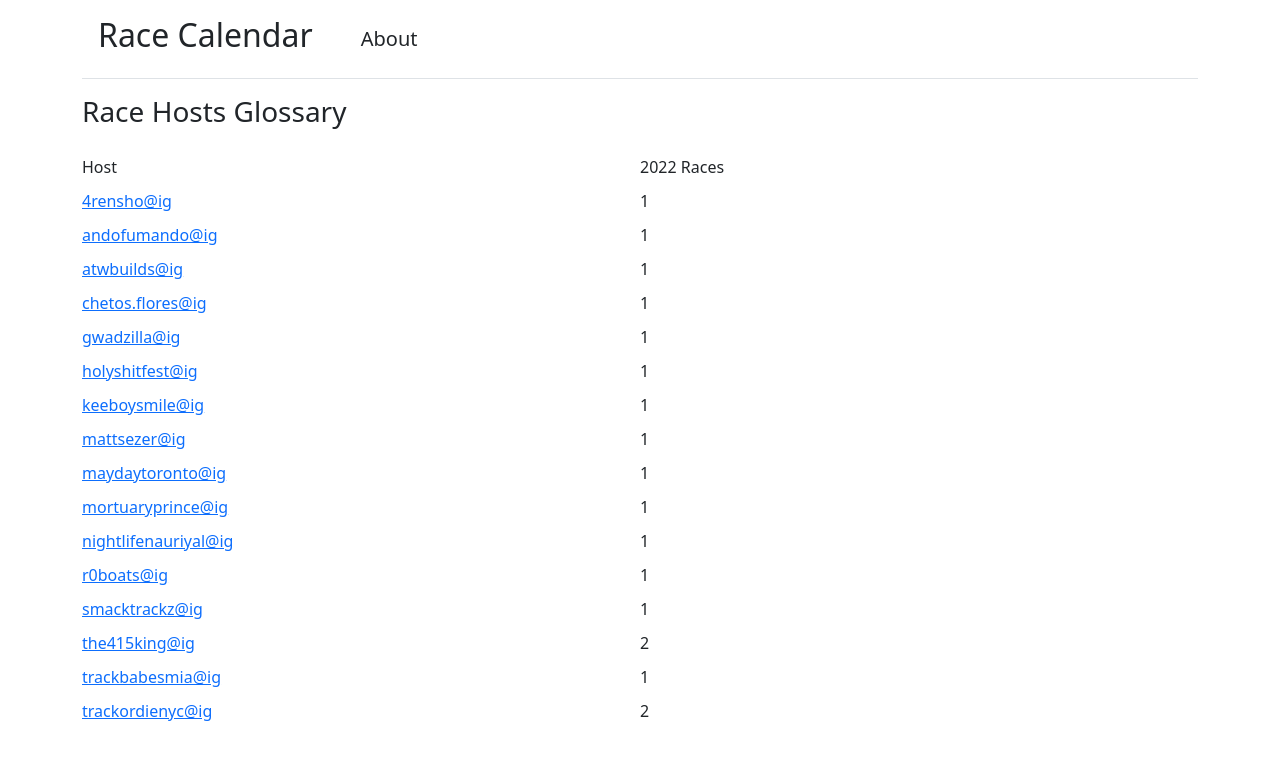
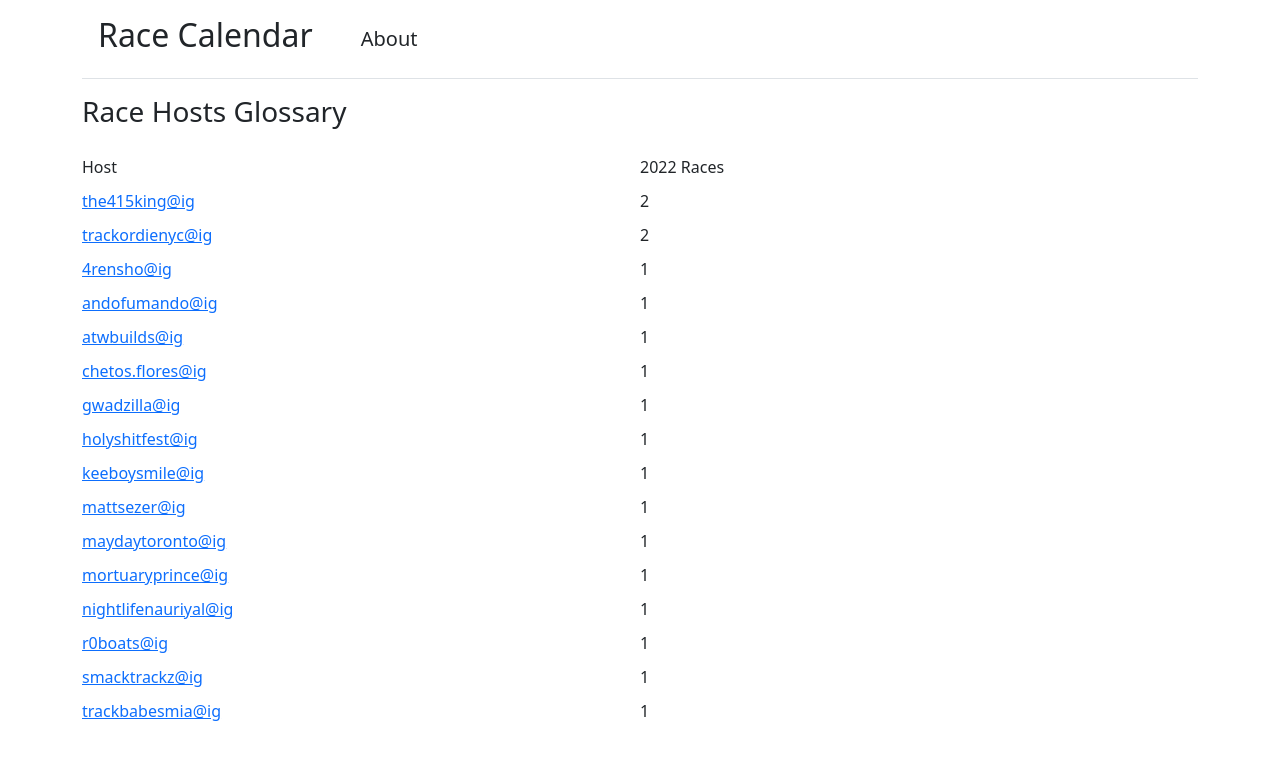
Before and after one commit to gtzilla/race-calendar, a Next.js app: page /race-hosts in a window 1280 px wide. Shown: the top 760 px of the page. Built offline with nearby package versions, Linux system fonts and the light colour scheme.

Commit message:
multi dimensional sort

```diff
--- a/pages/race-hosts.jsx
+++ b/pages/race-hosts.jsx
@@ -23,7 +23,10 @@ export default function RaceHosts({posts}) {
 			<li>Host</li>
 			<li>{today.format('YYYY')} Races</li>
 
-		{_.sortBy(hosts, item=>item).map((name,idx)=>(
+		{_.chain(hosts)
+			.sortBy(item=>item)
+			.sortBy(name=>9999-hostGrouped[name].length)
+			.map((name,idx)=>(
 			<React.Fragment key={idx}>
 				<li><ProfileLink username={name} /></li>
 				<li>{
@@ -37,7 +40,7 @@ export default function RaceHosts({posts}) {
 				}</li>
 
 			</React.Fragment>
-			))}
+			)).value()}
 		</ul>
 		</div>
 		</>
```
